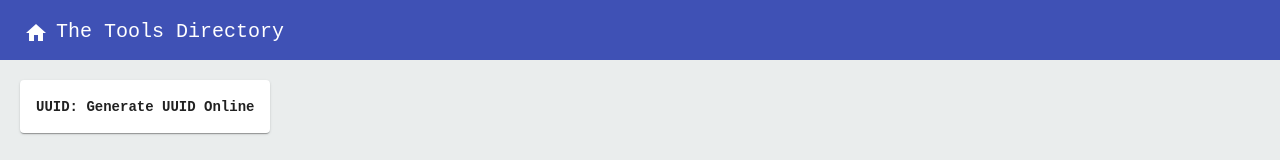
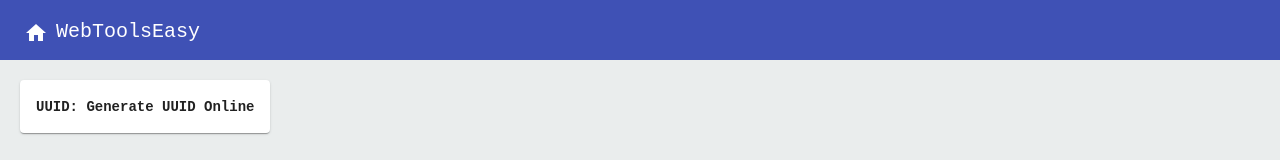
Before and after one commit to gaurav10610/webtoolseasy, an Angular app: page /apps in a window 1280 px wide. Shown: the top 160 px of the page. Built offline with nearby package versions, Linux system fonts and the light colour scheme.

Commit message:
renamed app
renamed app

```diff
--- a/angular.json
+++ b/angular.json
@@ -23,7 +23,7 @@
         "build": {
           "builder": "@angular-devkit/build-angular:browser",
           "options": {
-            "outputPath": "dist/thetoolsdirectory",
+            "outputPath": "../app-server/public-webtools-easy",
             "index": "src/index.html",
             "main": "src/main.ts",
             "polyfills": "src/polyfills.ts",
--- a/package.json
+++ b/package.json
@@ -1,10 +1,10 @@
 {
-  "name": "thetoolsdirectory",
+  "name": "webtoolseasy",
   "version": "0.0.1",
   "scripts": {
     "ng": "ng",
     "start": "ng serve",
-    "build": "ng build",
+    "build": "ng build --configuration production",
     "watch": "ng build --watch --configuration development",
     "test": "ng test"
   },
--- a/src/app/app-directory/app-directory/app-directory.component.html
+++ b/src/app/app-directory/app-directory/app-directory.component.html
@@ -9,7 +9,7 @@
         >
           <mat-icon>home</mat-icon>
         </button>
-      <span class="header-font">The Tools Directory</span>
+      <span class="header-font">WebToolsEasy</span>
       <!-- <span class="spacer"></span>
       <button mat-icon-button aria-label="">
         <mat-icon svgIcon="github"></mat-icon>
--- a/src/app/uuid/uuid/uuid.component.html
+++ b/src/app/uuid/uuid/uuid.component.html
@@ -9,7 +9,7 @@
       >
         <mat-icon>home</mat-icon>
       </button>
-      <span class="header-font">The Tools Directory</span>
+      <span class="header-font">WebToolsEasy</span>
     </mat-toolbar>
   </div>
 
--- a/src/index.html
+++ b/src/index.html
@@ -2,7 +2,7 @@
 <html lang="en">
 <head>
   <meta charset="utf-8">
-  <title>Thetoolsdirectory</title>
+  <title>WebToolsEasy</title>
   <base href="/">
   <meta name="viewport" content="width=device-width, initial-scale=1">
   <link rel="icon" type="image/x-icon" href="favicon.ico">
```
Also changed, not shown: 1 other file (tests, documents, lock files or other folders).
